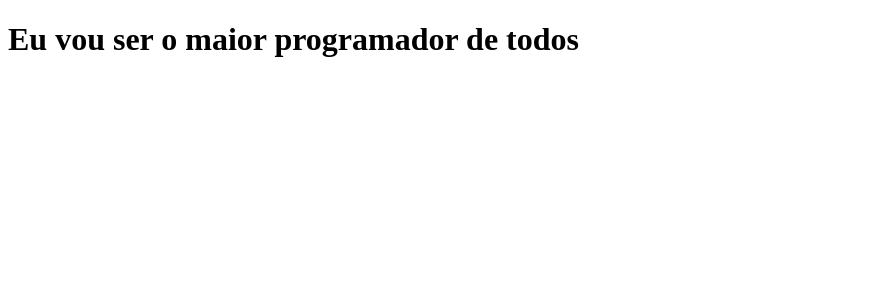
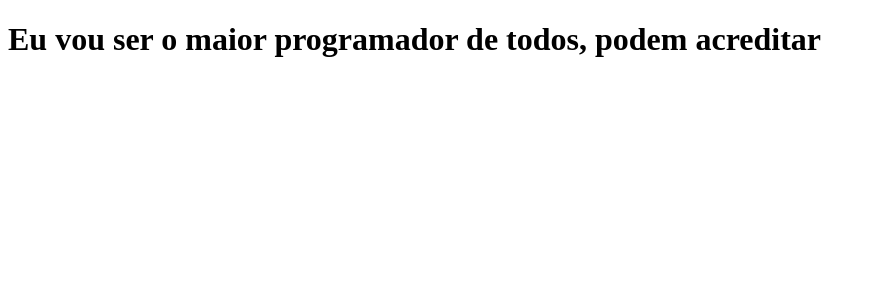
Before and after one commit to JojoDev-pro/clone-tabnews2, a Next.js app: page / in a window 1280 px wide. Shown: the top 300 px of the page, without its empty margins (0-876 px from the left). Built offline with nearby package versions, Linux system fonts and the light colour scheme.

Commit message:
modifica a frase

```diff
--- a/pages/index.js
+++ b/pages/index.js
@@ -1,5 +1,5 @@
 function Home() {
-    return <h1>Eu vou ser o maior programador de todos</h1>
+    return <h1>Eu vou ser o maior programador de todos, podem acreditar</h1>
 }
 
 export default Home;
```
